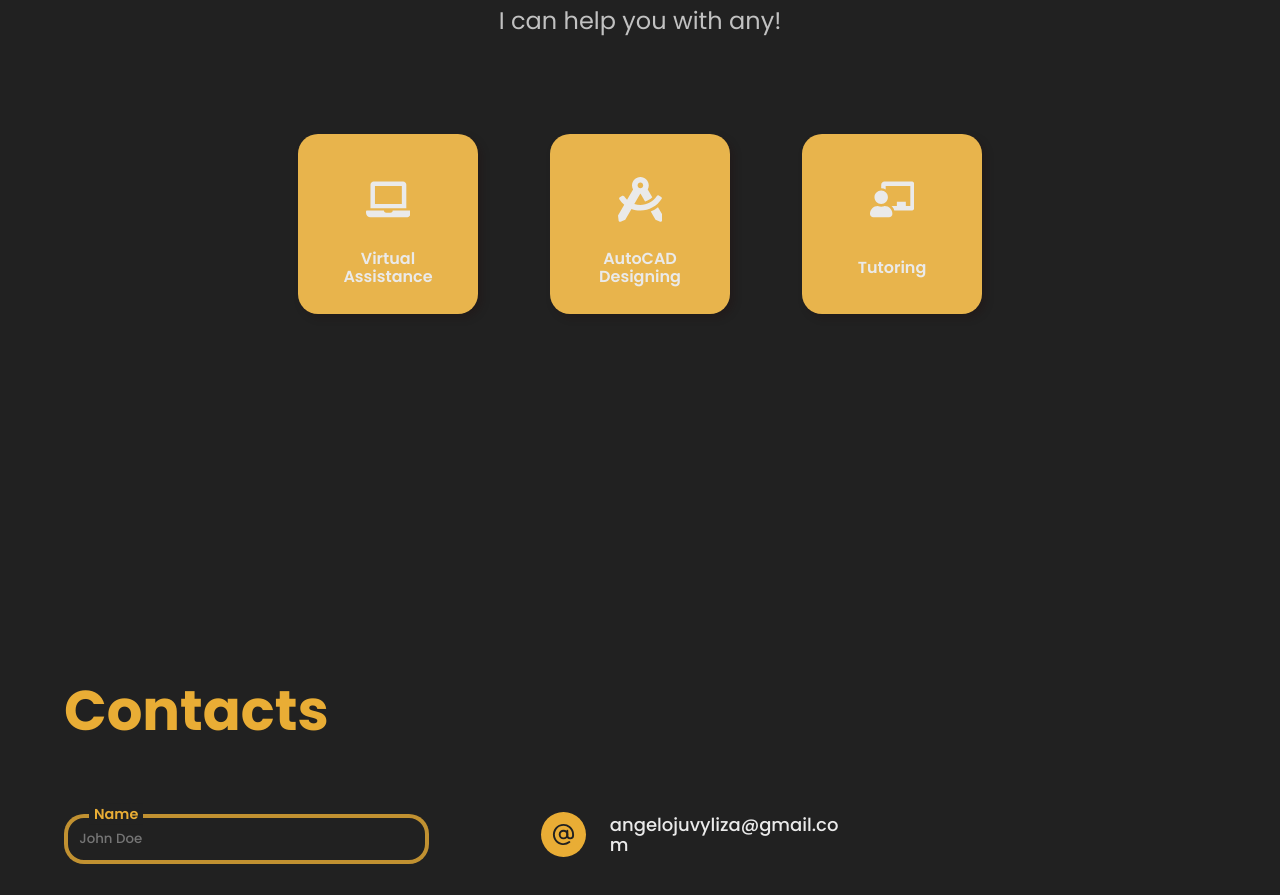
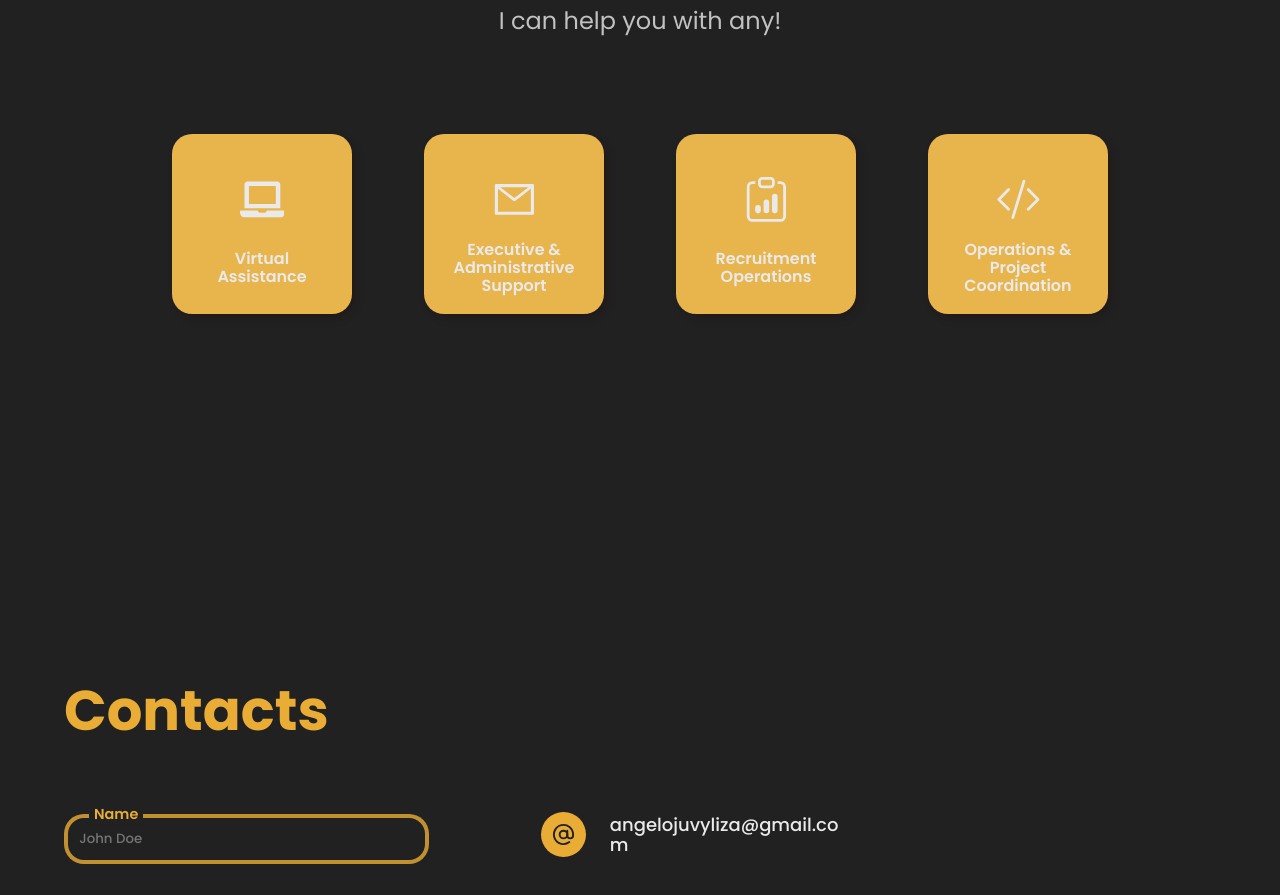
Before and after one commit to juvylizaangelo/juvylizaangelo.github.io, a React (Create React App) app: page / in a window 1280 px wide. Shown: the part 3860-4755 px from the top of the page. Built offline with nearby package versions, Linux system fonts and the light colour scheme; a web font is replaced by a local one.

Commit message:
Update servicesData.js

```diff
--- a/src/data/servicesData.js
+++ b/src/data/servicesData.js
@@ -14,66 +14,19 @@ export const servicesData = [
     },
     {
         id: 2,
-        title: 'AutoCAD Designing',
-        icon: <FaDraftingCompass />
+        title: 'Executive & Administrative Support',
+        icon: <AiOutlineMail/>
     },
     {
         id: 3,
-        title: 'Tutoring',
-        icon: <FaChalkboardTeacher />
+        title: 'Recruitment Operations',
+        icon: <BsClipboardData/>
     },
-    // {
-    //     id: 4,
-    //     title: 'Internet Research',
-    //     icon: <FaInternetExplorer />
-    // },
-    // {
-    //     id: 5,
-    //     title: 'Tutoring',
-    //     icon: <FaChalkboardTeacher />
-    // },
-
-    //{
-    //    id: 6,
-    //    title: 'Web Design',
-    //    icon: <BsCodeSlash />
-    //},
-    //{
-    //    id: 7,
-    //    title: 'Photography',
-    //    icon: <FaCameraRetro />
-    //},
-    // {
-    //     id: 8,
-    //     title: 'Pinterest Virtual Assistant',
-    //     icon: <FaPinterest />
-    // },
-    //{
-    //    id: 9,
-    //    title: 'Video Editing',
-    //    icon: <FaVideo />
-    //},
-    // {
-    //     id: 10,
-    //     title: 'Data Entry',
-    //     icon: <BsClipboardData />
-    // },
-    //{
-    //    id: 11,
-    //    title: 'Ebook Writing',
-    //    icon: <FaTabletAlt />
-    //},
-    // {
-    //     id: 12,
-    //     title: 'Audio Transcription',
-    //     icon: <AiFillAudio />
-    // },
-    //{
-    //    id: 13,
-    //    title: 'Blog Posting',
-    //    icon: <FaRegNewspaper />
-    //},
-
+    {
+        id: 4,
+        title: 'Operations & Project Coordination',
+        icon: <BsCodeSlash/>
+    }
 ]
 
 // Uncomment your required service.
```
